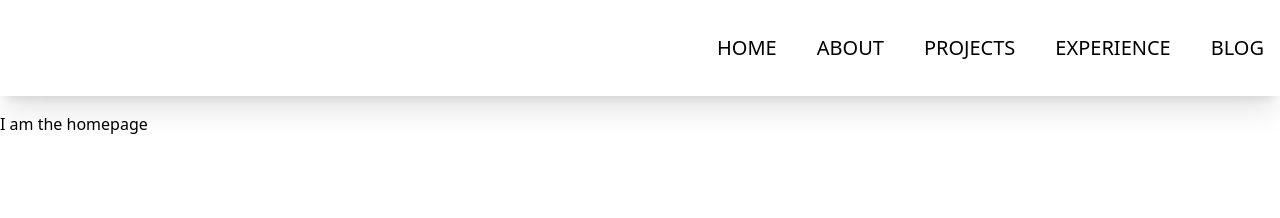
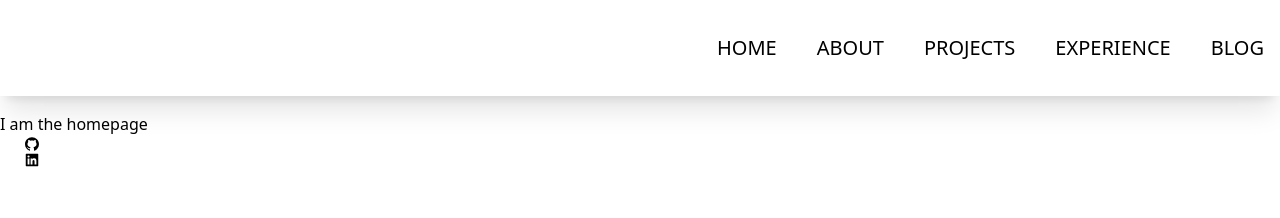
Before and after one commit to kabcouwer/blog, a Next.js app: page / in a window 1280 px wide. Shown: the top 218 px of the page. Built offline with nearby package versions, Linux system fonts and the light colour scheme.

Commit message:
Update `app` directory

```diff
--- /dev/null
+++ b/app/error.tsx
@@ -0,0 +1,22 @@
+'use client';
+
+import { useEffect } from 'react';
+
+export default function Error({
+    error,
+    reset,
+}: {
+    error: Error;
+    reset: () => void;
+}) {
+    useEffect(() => {
+        // Log the error to an error reporting service
+        console.error(error);
+    }, [error]);
+
+    return (
+        <div>
+            <p>Oh no, something went wrong... maybe refresh?</p>
+        </div>
+    );
+}
--- a/src/app/layout.tsx
+++ b/app/layout.tsx
@@ -1,6 +1,6 @@
 // These styles apply to every route in the application
-import "../../styles/globals.css";
-import Navbar from "../../components/Navbar"
+import "./globals.css";
+import Navbar from "../components/navbar";
 
 export default function RootLayout({
   children,
--- /dev/null
+++ b/app/page.tsx
@@ -0,0 +1,35 @@
+import { AiOutlineGithub, AiFillLinkedin } from "react-icons/ai";
+
+export default function Home() {
+  return (
+    <div>
+      <div>
+        I am the homepage
+      </div>
+      <div>
+        <div className="mt-8 md:mt-0 ml-0 md:ml-6 space-y-2 dark:text-neutral-400">
+          <a
+            rel="noopener noreferrer"
+            target="_blank"
+            href="https://github.com/kabcouwer"
+            className="flex items-center gap-2"
+          >
+            <AiOutlineGithub />
+          </a>
+        </div>
+      </div>
+      <div>
+        <div className="mt-8 md:mt-0 ml-0 md:ml-6 space-y-2 dark:text-neutral-400">
+          <a
+            rel="noopener noreferrer"
+            target="_blank"
+            href="https://www.linkedin.com/in/kim-abcouwer?trk=profile-badge"
+            className="flex items-center gap-2"
+          >
+            <AiFillLinkedin />
+          </a>
+        </div>
+      </div>
+    </div>
+  )
+}
--- a/src/app/posts/PostsList.tsx
+++ b/app/posts/PostsList.tsx
@@ -1,6 +1,6 @@
 import Link from 'next/link';
 import React from 'react'
-import { Post } from '../../../typings';
+import { Post } from '../../typings';
 
 const fetchPosts = async () => {
     const res = await fetch("https://jsonplaceholder.typicode.com/todos");
--- a/src/app/posts/[postId]/page.tsx
+++ b/app/posts/[postId]/page.tsx
@@ -1,5 +1,5 @@
 import React from 'react'
-import { Post } from '../../../../typings'
+import { Post } from '../../../typings'
 
 type PageProps = {
     params: {
--- a/src/app/page.tsx
+++ /dev/null
@@ -1,9 +0,0 @@
-import React from 'react'
-
-export default function Home() {
-  return (
-    <div>
-      I am the homepage
-    </div>
-  )
-}
--- a/tsconfig.json
+++ b/tsconfig.json
@@ -34,7 +34,7 @@
     "**/*.ts",
     "**/*.tsx",
     ".next/types/**/*.ts",
-    "src/app/posts/[postId]"
+    "app/posts/[postId]"
   ],
   "exclude": [
     "node_modules"
```
Also changed, not shown: app/api/hello/route.ts (renamed from src/app/api/hello/route.ts), app/globals.css (renamed from styles/globals.css), app/posts/page.tsx (renamed from src/app/posts/page.tsx).
